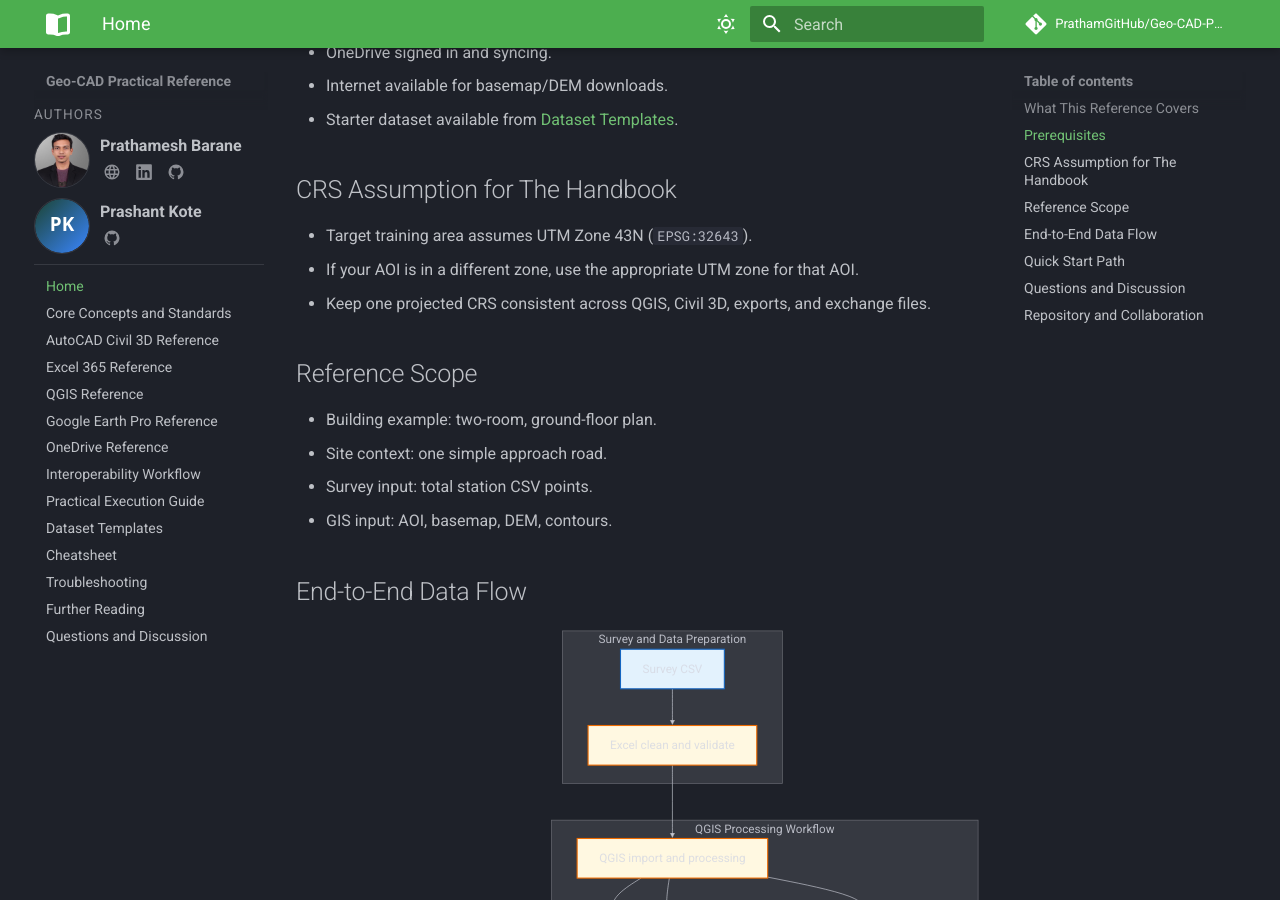
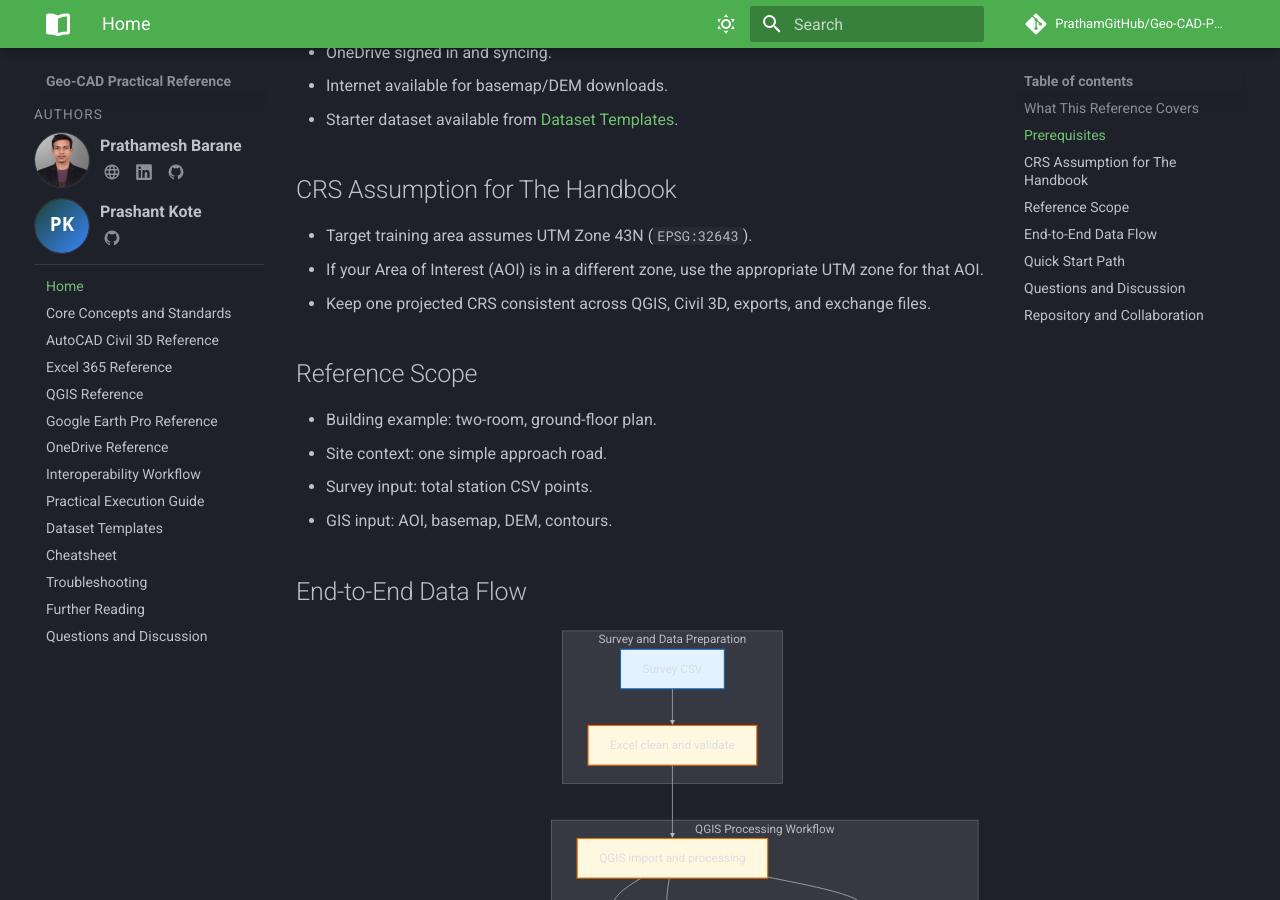
Before and after one commit to PrathamGitHub/Geo-CAD-Practical-Reference, an MkDocs documentation site: the page built from docs/index.md, in a window 1280 px wide and 900 px high, scrolled down 879 px. Built offline with MkDocs 1.6.1 and Material for MkDocs 9.7.7, drawn with Linux system fonts in a browser that asks for light colours; comment, search, counter and statistics services are not loaded.

Commit message:
Clarify documentation by expanding the definition of Area of Interest (AOI) in the CRS section and adding OSM Place Search plugin for enhanced basemap validation in QGIS reference.

```diff
--- a/docs/index.md
+++ b/docs/index.md
@@ -29,7 +29,7 @@
 ## CRS Assumption for The Handbook
 
 - Target training area assumes UTM Zone 43N (`EPSG:32643`).
-- If your AOI is in a different zone, use the appropriate UTM zone for that AOI.
+- If your Area of Interest (AOI) is in a different zone, use the appropriate UTM zone for that AOI.
 - Keep one projected CRS consistent across QGIS, Civil 3D, exports, and exchange files.
 
 ## Reference Scope
```
Also changed, not shown: docs/qgis-gep-reference.md (+1 -0 lines).
